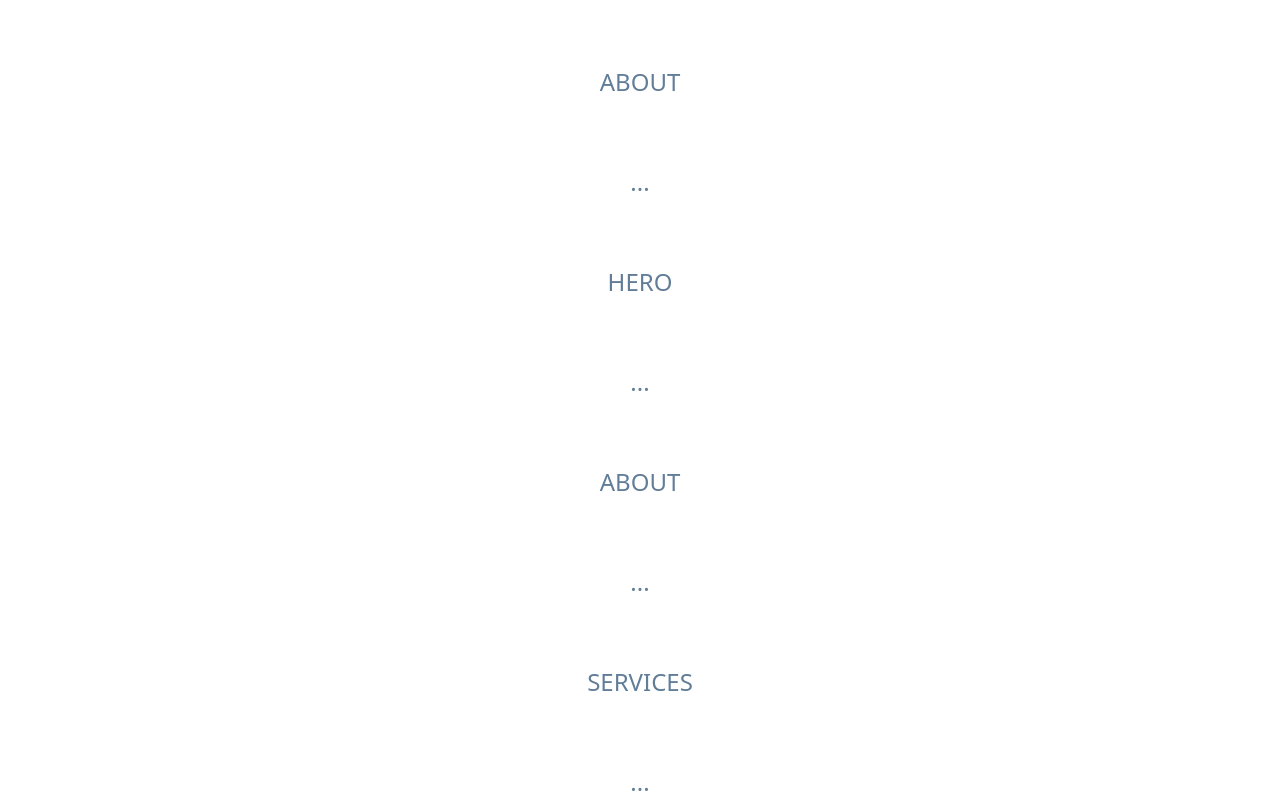
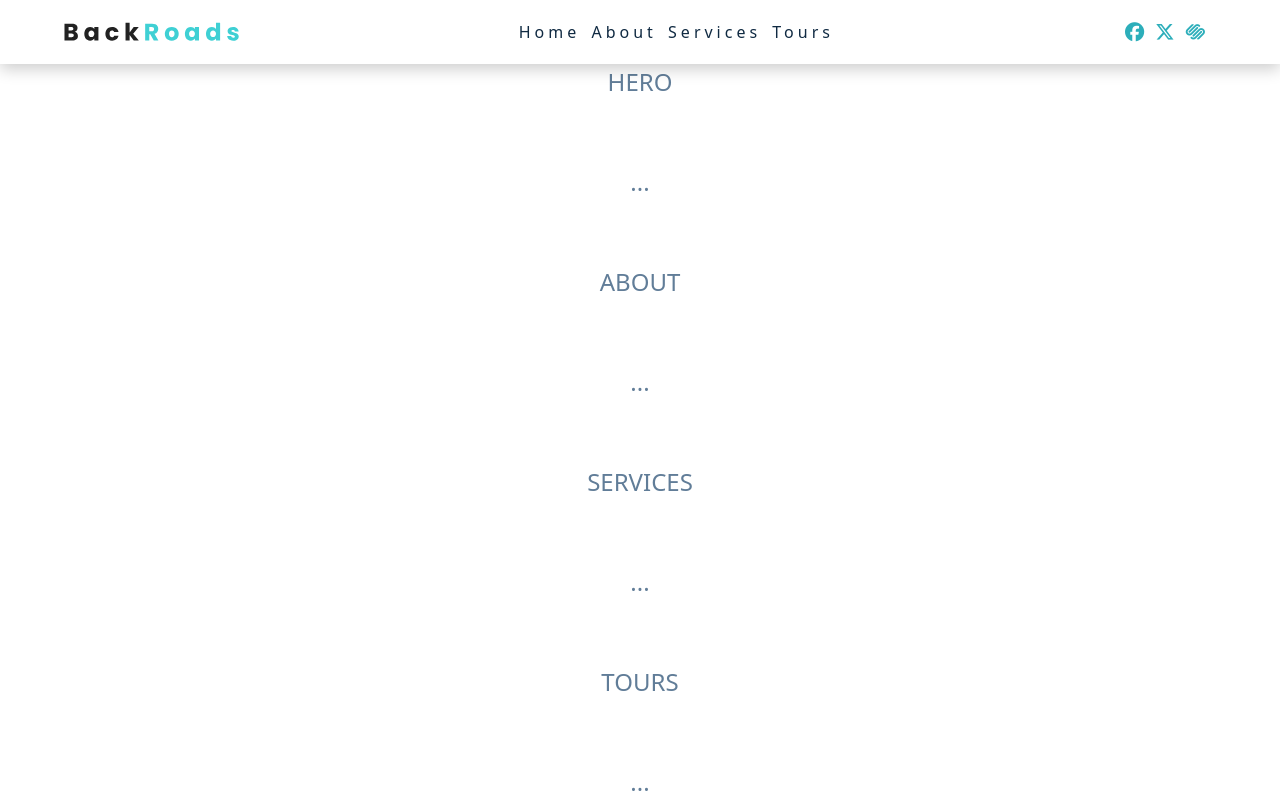
Before and after one commit to mirapery/week3-fe-pair-programming, a React (Vite) app: page / in a window 1280 px wide. Shown: the top 800 px of the page. Built offline with nearby package versions, Linux system fonts and the light colour scheme.

Commit message:
Add navbar component and convert HTML to JSX

```diff
--- a/src/components/Navbar.jsx
+++ b/src/components/Navbar.jsx
@@ -1,9 +1,74 @@
+import logo from '../assets/images/logo.svg'
+
 const Navbar = () => {
   return (
     <div>
-      <p className="section-dummy">About</p>
-      <p className="section-dummy">...</p>
+      <nav className="navbar">
+        <div className="nav-center">
+          <div className="nav-header">
+            <img src={logo} className="nav-logo" alt="backroads" />
+            <button type="button" className="nav-toggle" id="nav-toggle">
+              <i className="fas fa-bars" />
+            </button>
+          </div>
+          <ul className="nav-links" id="nav-links">
+            <li>
+              <a href="#home" className="nav-link">
+                home
+              </a>
+            </li>
+            <li>
+              <a href="#about" className="nav-link">
+                about
+              </a>
+            </li>
+            <li>
+              <a href="#services" className="nav-link">
+                services
+              </a>
+            </li>
+            <li>
+              <a href="#tours" className="nav-link">
+                tours
+              </a>
+            </li>
+          </ul>
+          <ul className="nav-icons">
+            <li>
+              <a
+                href="https://www.facebook.com"
+                target="_blank"
+                rel="noreferrer"
+                className="nav-icon"
+              >
+                <i className="fab fa-facebook" />
+              </a>
+            </li>
+            <li>
+              <a
+                href="https://www.x.com"
+                target="_blank"
+                rel="noreferrer"
+                className="nav-icon"
+              >
+                <i className="fab fa-x-twitter" />
+              </a>
+            </li>
+            <li>
+              <a
+                href="https://www.squarespace.com/"
+                target="_blank"
+                rel="noreferrer"
+                className="nav-icon"
+              >
+                <i className="fab fa-squarespace" />
+              </a>
+            </li>
+          </ul>
+        </div>
+      </nav>
     </div>
+
   );
 };
 
```
Also changed, not shown: 1 other file (tests, documents, lock files or other folders).
